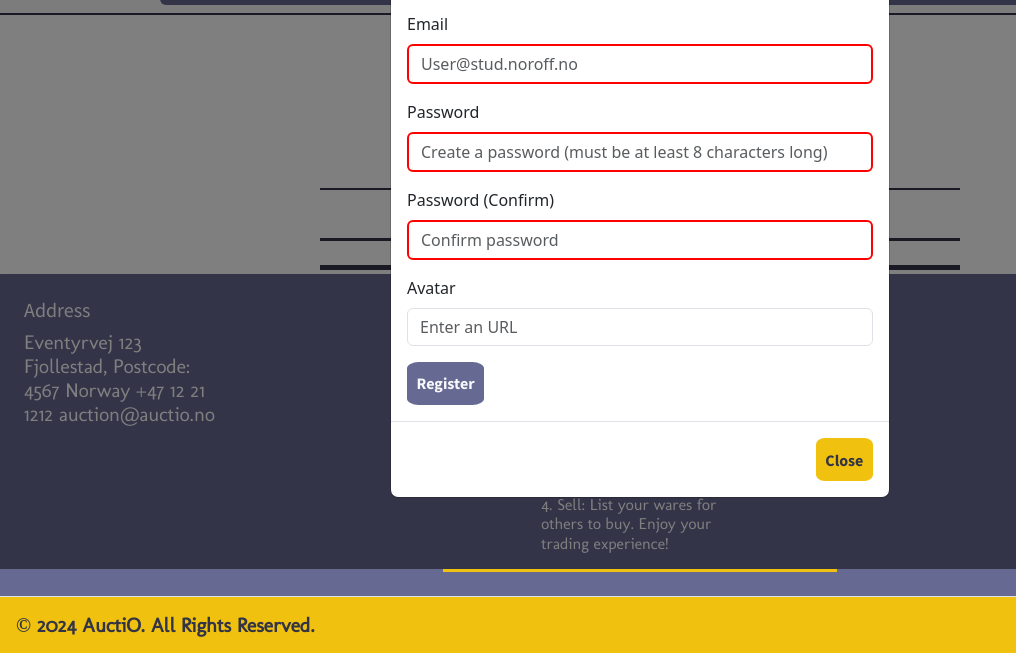
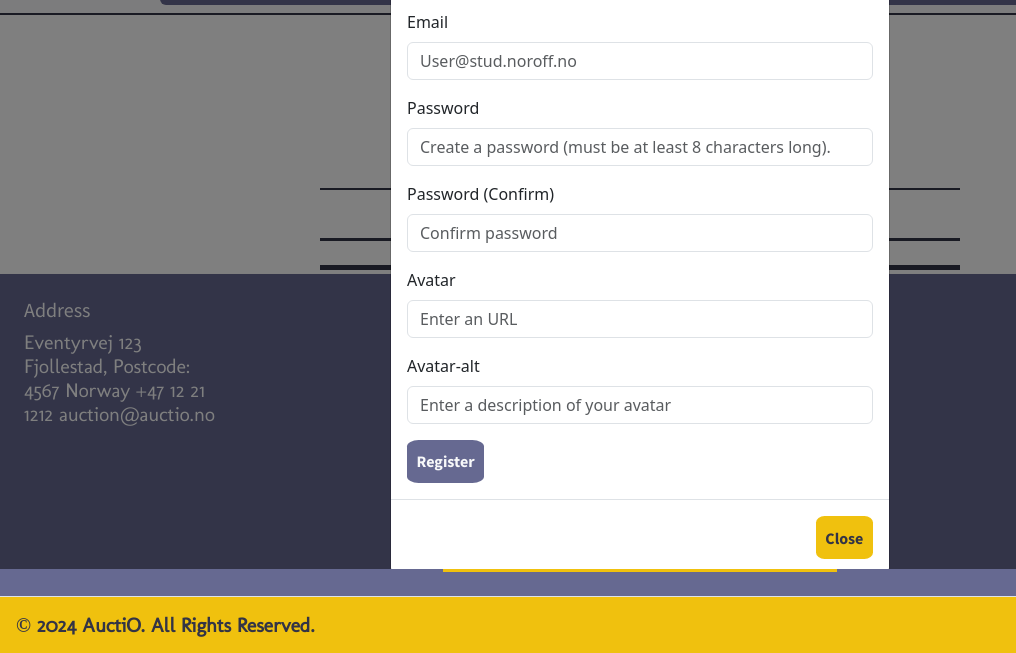
Before and after one commit to StormSkoglund/Semester-Project-2, a website: page index.html in a window 1280 px wide. Both pictures are taken after a click on the button "Register". Shown: the part 231-884 px from the top of the page, 0-1016 px from the left. Drawn offline with nearby package versions, Linux system fonts and the light colour scheme; files that its build step writes are made by us from their sources; no server answers.

Commit message:
Fixes warnings for required inputs

```diff
--- a/index.html
+++ b/index.html
@@ -157,7 +157,7 @@
                     type="password"
                     class="form-control"
                     id="password"
-                    placeholder="Create a password (must be at least 8 characters long)"
+                    placeholder="Create a password (must be at least 8 characters long)."
                     pattern=".{8,}"
                     required
                   />
@@ -183,6 +183,15 @@
                     class="form-control"
                     id="avatar"
                     placeholder="Enter an URL"
+                  />
+                </div>
+                <div class="mb-3">
+                  <label for="avatarAlt" class="form-label">Avatar-alt</label>
+                  <input
+                    type="url"
+                    class="form-control"
+                    id="avatarAlt"
+                    placeholder="Enter a description of your avatar"
                   />
                 </div>
                 <button type="submit" class="btn blue-btn">Register</button>
--- a/src/js/api/constants.js
+++ b/src/js/api/constants.js
@@ -9,6 +9,7 @@ export const showError = document.querySelector(".errorContainer");
 export const username = document.getElementById("username");
 export const email = document.getElementById("email");
 export const avatar = document.getElementById("avatar");
+export const avatarAlt = document.getElementById("avatarAlt");
 // Containers
 export const showTryCatchError = document.querySelector(".tryCatchContainer");
 export const successContainer = document.querySelector(".successContainer");
--- a/src/scss/index.scss
+++ b/src/scss/index.scss
@@ -159,7 +159,7 @@ button.blue-btn:hover {
   border-bottom: 2px solid $dark;
 }
 
-input:invalid {
+input:required:invalid:not(:placeholder-shown) {
   border: 2px solid red;
 }
 
```
